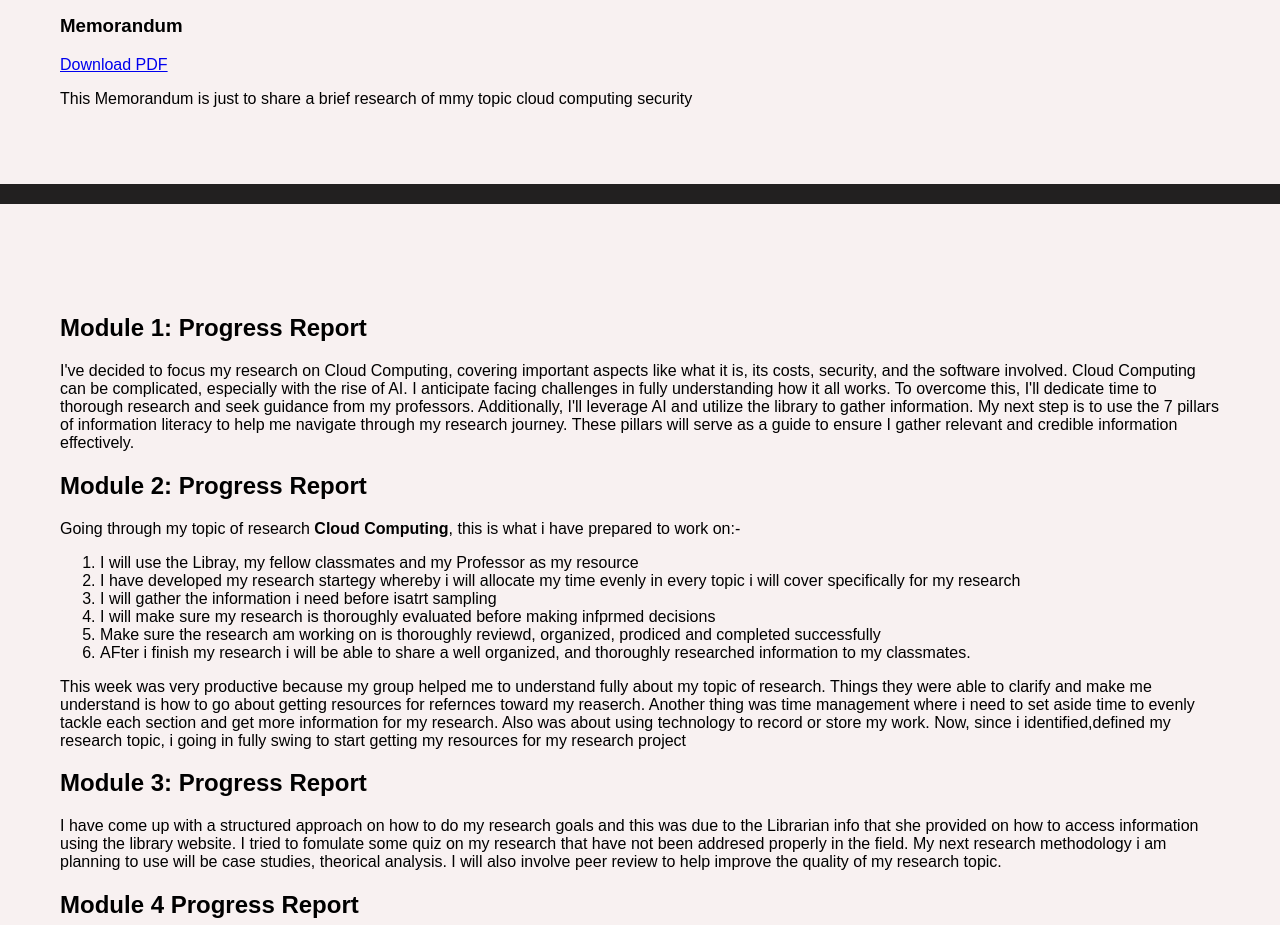
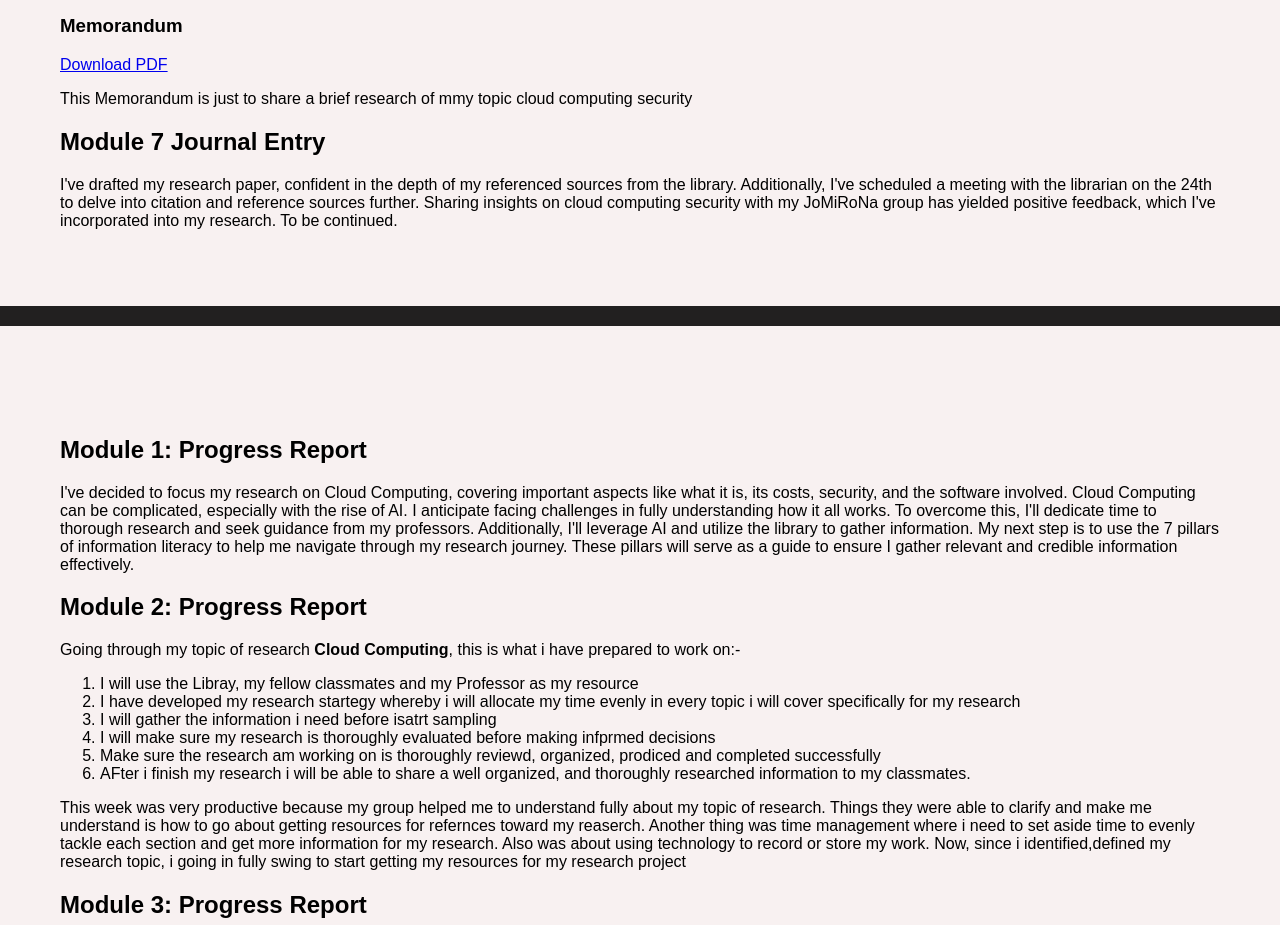
Before and after one commit to Jabari19/BASIS-Program, a plain HTML site: page index.html in a window 1280 px wide. Shown: the part 1625-2550 px from the top of the page. Drawn offline with Linux system fonts and the light colour scheme.

Commit message:
Journal update

```diff
--- a/index.html
+++ b/index.html
@@ -90,6 +90,8 @@
                     <p>This Memorandum is just to share a brief research of mmy topic cloud computing security</p>
 
                 </div>
+                <h2>Module 7 Journal Entry</h2>
+                <p>I've drafted my research paper, confident in the depth of my referenced sources from the library. Additionally, I've scheduled a meeting with the librarian on the 24th to delve into citation and reference sources further. Sharing insights on cloud computing security with my JoMiRoNa group has yielded positive feedback, which I've incorporated into my research. To be continued.</p>
 
 
     </section>
```
